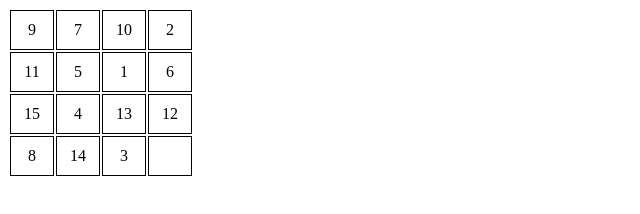
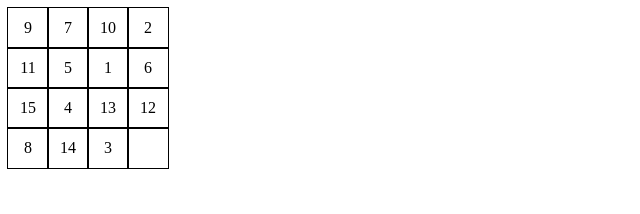
Before and after one commit to 770580/learnJS, a website built with webpack: page public/index.html in a window 1280 px wide. Shown: the whole page, without its empty margins (0-640 px from the left). Built offline with nearby package versions, Linux system fonts and the light colour scheme.

Commit message:
add grid

```diff
--- a/src/index.js
+++ b/src/index.js
@@ -22,22 +22,29 @@ function shuffle(tableArray) {
 }
 
 const body = document.body;
-const table = document.createElement('table');
+const container = document.createElement('div');
+container.classList.add('container');
 
 const size = 4;
-let tableArray = [];
+let gridItems = [];
 
 for (let i = 1; i < size ** 2; i += 1) {
-  tableArray.push(i);
+  gridItems.push(i);
 }
 
-tableArray = shuffle(tableArray);
-tableArray.push('');
+gridItems = shuffle(gridItems);
+gridItems.push('');
 
-let row;
+body.appendChild(container);
 
-body.appendChild(table);
-
+gridItems.forEach((item) => {
+  const gridItem = document.createElement('div');
+  gridItem.id = item;
+  gridItem.classList.add('gridItem');
+  gridItem.innerHTML = item;
+  container.appendChild(gridItem);
+});
+/*
 for (let i = 0; i < tableArray.length; i += 1) {
   if (i % size === 0) {
     row = document.createElement('tr');
@@ -48,6 +55,6 @@ for (let i = 0; i < tableArray.length; i += 1) {
   column.id = tableArray[i] === '' ? 'blank' : tableArray[i];
   row.appendChild(column);
 }
-
+*/
 
 module.hot.accept();
--- a/src/styles.css
+++ b/src/styles.css
@@ -1,8 +1,13 @@
-table {
+.container {
+  width: 160px;
 }
-td {
-  border: solid 1px;
+.gridItem {
+  outline: solid 1px;
   width: 40px;
   height: 40px;
+  display: inline-block;
+  line-height: 40px;
+  vertical-align: middle;
   text-align: center;
+  float: left;
 }
--- a/webpack.config.js
+++ b/webpack.config.js
@@ -1,6 +1,5 @@
 var path = require('path');
 var webpack = require('webpack');
-var ExtractTextPlugin = require('extract-text-webpack-plugin');
 
 module.exports = {
   entry: [
```
